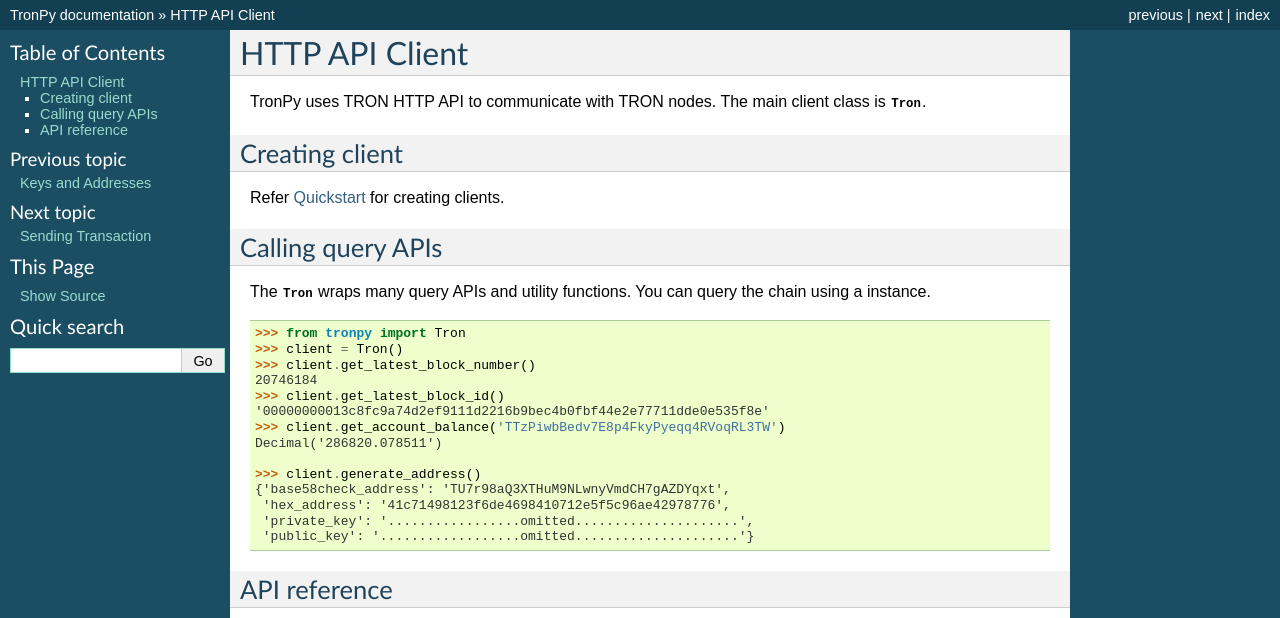
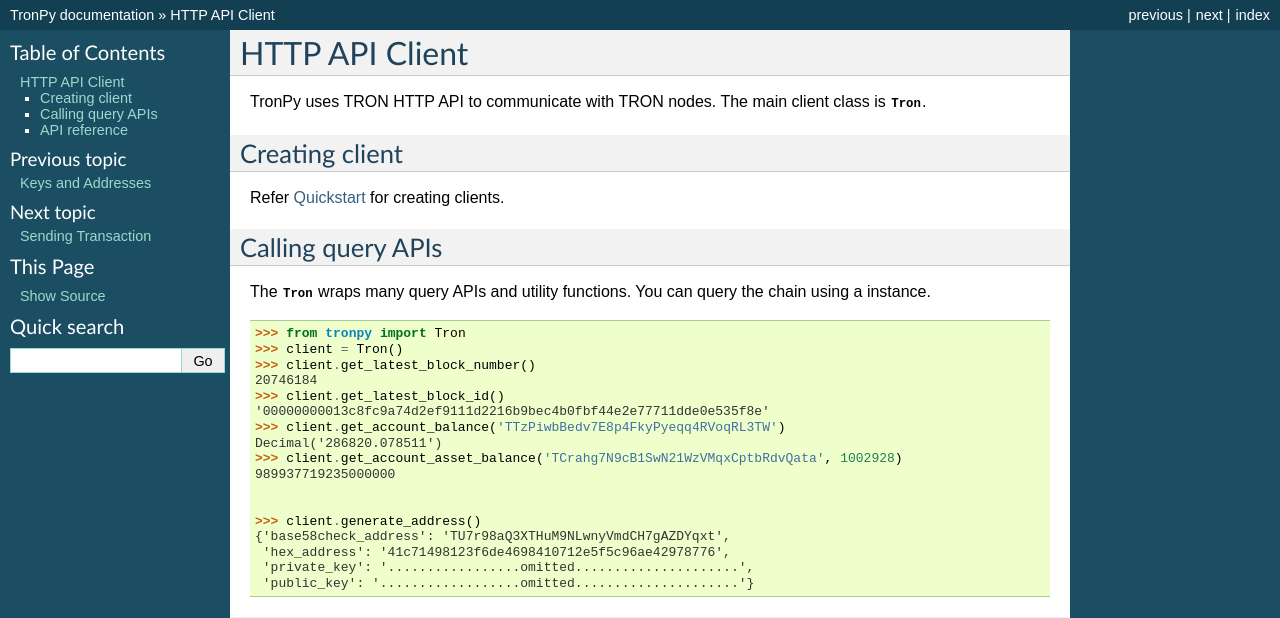
Before and after one commit to andelf/tronpy, a Sphinx documentation site: the page built from docs/client.rst, in a window 1280 px wide. Shown: the top 618 px of the page. Built offline with Sphinx 7.4.7, drawn with Linux system fonts in a browser that asks for light colours; grey boxes are pictures that could not be loaded.

Commit message:
docs: add asset balance query

```diff
--- a/docs/client.rst
+++ b/docs/client.rst
@@ -23,6 +23,9 @@
   '00000000013c8fc9a74d2ef9111d2216b9bec4b0fbf44e2e77711dde0e535f8e'
   >>> client.get_account_balance('TTzPiwbBedv7E8p4FkyPyeqq4RVoqRL3TW')
   Decimal('286820.078511')
+  >>> client.get_account_asset_balance('TCrahg7N9cB1SwN21WzVMqxCptbRdvQata', 1002928)
+  989937719235000000
+
 
   >>> client.generate_address()
   {'base58check_address': 'TU7r98aQ3XTHuM9NLwnyVmdCH7gAZDYqxt',
```
